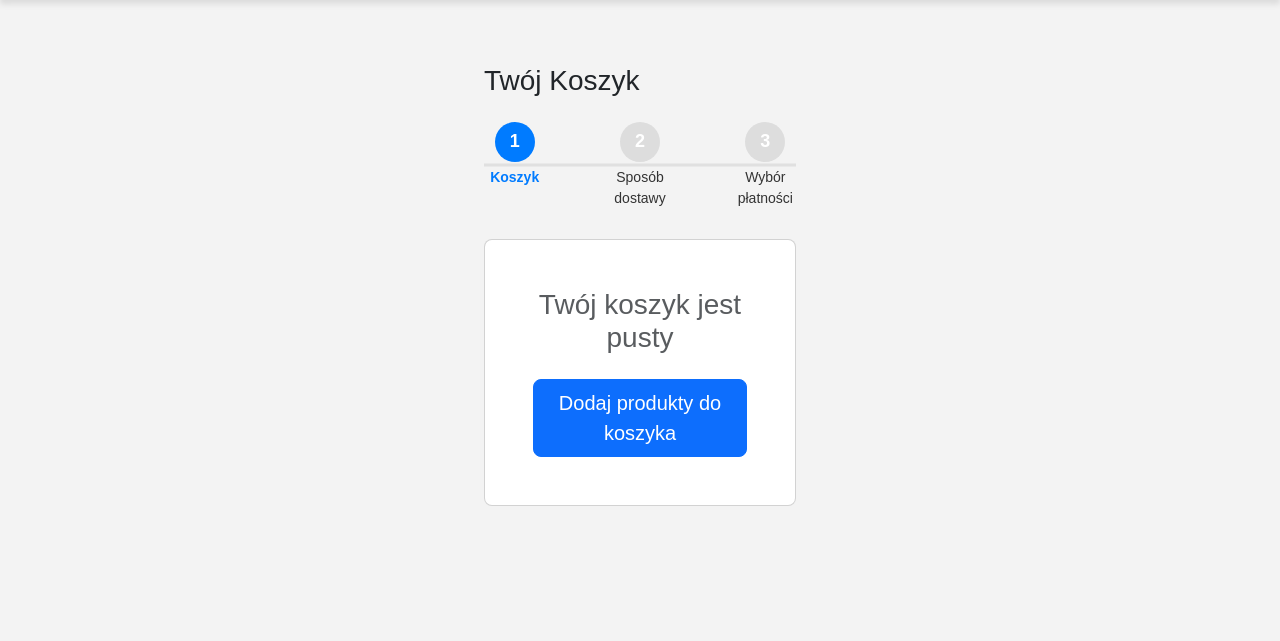
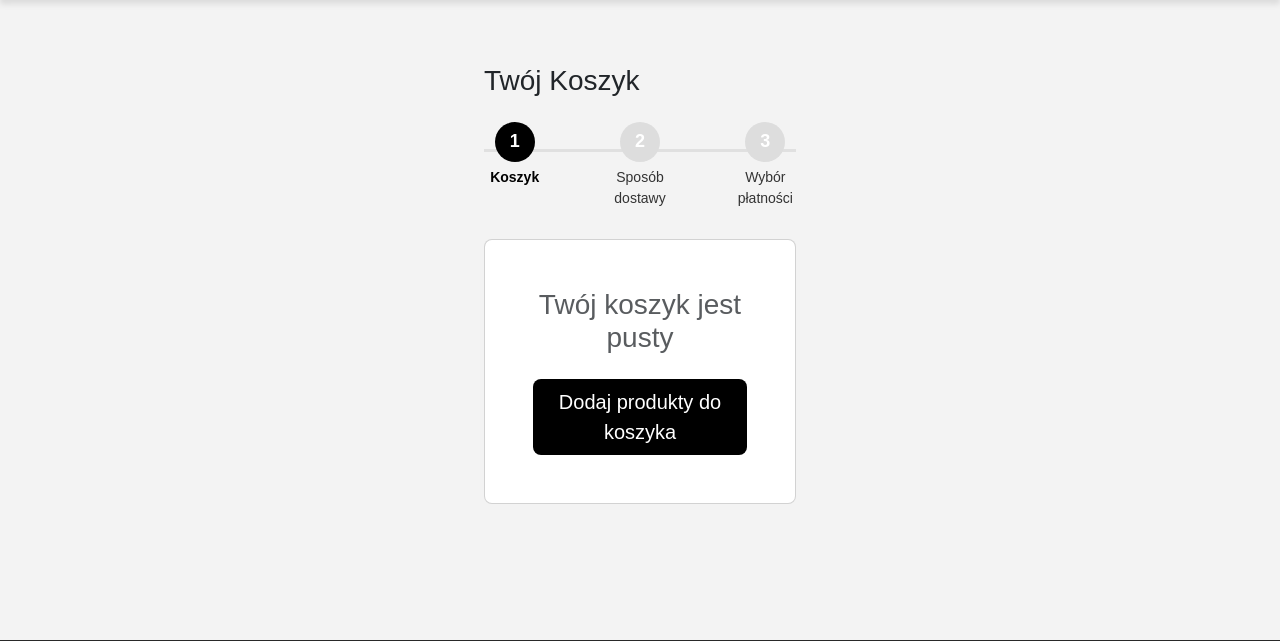
Before and after one commit to kr1s6/EngineerProject, a Django app: page /cart/ in a window 1280 px wide. Shown: the part 62-703 px from the top of the page. Run offline with Django 5.2, Linux system fonts and the light colour scheme; data that the repository does not hold is empty; some libraries are stand-ins or nearby versions.

Commit message:
cart css part 1

```diff
--- a/webStore/static/css/cart.css
+++ b/webStore/static/css/cart.css
@@ -176,13 +179,12 @@
 .progress-steps::before {
     content: '';
     position: absolute;
-    top: 50%;
+    top: 32%;
     left: 0;
     right: 0;
     height: 3px;
     background-color: #e0e0e0;
     z-index: 0;
-    transform: translateY(-50%);
 }
 
 .step {
@@ -209,7 +211,7 @@
 }
 
 .step.active .circle {
-    background-color: #007bff;
+    background-color: #000000;
     color: #fff;
 }
 
--- a/webStore/static/css/cart_detail.css
+++ b/webStore/static/css/cart_detail.css
@@ -88,3 +88,13 @@
     margin-top: 5px;
     font-size: 13px;
 }
+
+.btn-primary {
+    background-color: #000000;
+    border: none;
+    transition: background-color 0.3s ease, transform 0.3s ease;
+}
+
+.btn-primary:hover{
+    background-color: #258718;
+}
--- a/webStore/static/css/cart_forms_styles.css
+++ b/webStore/static/css/cart_forms_styles.css
@@ -1,66 +1,4 @@
 /* Główne style formularza */
-.progress-container {
-    display: flex;
-    justify-content: center;
-    align-items: center;
-    margin-bottom: 30px;
-}
-
-.progress-steps {
-    display: flex;
-    justify-content: space-between;
-    list-style: none;
-    padding: 0;
-    margin: 0;
-    max-width: 500px;
-    width: 100%;
-}
-
-.progress-steps .step {
-    display: flex;
-    flex-direction: column;
-    align-items: center;
-    text-align: center;
-}
-
-.progress-steps .circle {
-    width: 40px;
-    height: 40px;
-    border-radius: 50%;
-    background-color: #ddd;
-    display: flex;
-    justify-content: center;
-    align-items: center;
-    font-size: 18px;
-    font-weight: bold;
-    color: #fff;
-    margin-bottom: 5px;
-    transition: background-color 0.3s ease, transform 0.2s ease;
-}
-
-.progress-steps .step.completed .circle {
-    background-color: #28a745;
-}
-
-.progress-steps .step.active .circle {
-    background-color: #007bff;
-}
-
-.progress-steps .label {
-    font-size: 14px;
-    color: #333;
-}
-
-.progress-steps .step.completed .label {
-    font-weight: bold;
-    color: #28a745;
-}
-
-.progress-steps .step.active .label {
-    font-weight: bold;
-    color: #007bff;
-}
-
 .form-container {
     display: flex;
     justify-content: center;
--- a/webStore/static/css/payment.css
+++ b/webStore/static/css/payment.css
@@ -98,23 +98,6 @@
 }
 
 /* Sekcja kroków */
-.progress-container {
-    display: flex;
-    justify-content: center;
-    align-items: center;
-    margin-bottom: 30px;
-}
-
-.progress-steps {
-    display: flex;
-    justify-content: space-between;
-    list-style: none;
-    padding: 0;
-    margin: 0;
-    max-width: 500px;
-    width: 100%;
-}
-
 .progress-steps .step {
     display: flex;
     flex-direction: column;
@@ -141,10 +124,6 @@
     background-color: #28a745;
 }
 
-.progress-steps .step.active .circle {
-    background-color: #007bff;
-}
-
 .progress-steps .label {
     font-size: 14px;
     color: #333;
@@ -157,5 +136,5 @@
 
 .progress-steps .step.active .label {
     font-weight: bold;
-    color: #007bff;
+    color: #000000;
 }
--- a/webStore/templates/cart/cart_detail.html
+++ b/webStore/templates/cart/cart.html
@@ -1,12 +1,11 @@
 {% extends 'base.html' %}
 
-{% block title %}Shopping Cart - KMG{% endblock %}
+{% block title %}Koszyk - KMG{% endblock %}
 {% block add_script %}
     {#don't touch this script#}
     <script src="https://ajax.googleapis.com/ajax/libs/jquery/3.5.1/jquery.min.js"></script>
 {% endblock %}
 
-{% load custom_filters %}
 {% block content %}
     <section class="h-100">
         <div class="container h-100 py-5">
@@ -52,7 +51,8 @@
                                                     <span class="full-name d-none" id="full-name-{{ forloop.counter }}">
                                                         {{ item.product.name }}
                                                     </span>
-                                                    <a class="show-more-btn" href="javascript:void(0);" onclick="toggleName(event, {{ forloop.counter }})">
+                                                    <a class="show-more-btn" href="javascript:void(0);"
+                                                       onclick="toggleName(event, {{ forloop.counter }})">
                                                         Wiecej
                                                     </a>
                                                 {% else %}
@@ -92,7 +92,9 @@
                                         </div>
 
                                         <div class="col-md-1 col-lg-1 col-xl-1 text-end">
-                                            <a href="#" class="text-danger remove-from-cart" data-product-id="{{ item.product.id }}"><i class="fas fa-trash fa-lg"></i></a>
+                                            <a href="#" class="text-danger remove-from-cart"
+                                               data-product-id="{{ item.product.id }}"><i
+                                                    class="fas fa-trash fa-lg"></i></a>
                                         </div>
                                     </div>
                                 </div>
@@ -100,26 +102,27 @@
                         {% endfor %}
 
 
-                    {# START OF BUTTONS SECTION #}
+                        {# START OF BUTTONS SECTION #}
                         <div class="card">
                             <div class="card-body d-flex justify-content-between align-items-center">
                                 <div class="total-amount-box">
                                     Całkowita kwota: {{ total_amount|floatformat:2 }} zł
                                 </div>
-                                <button class="btn btn-lg proceed-button" onclick="window.location.href='{% url 'address_selection' %}'">
+                                <button class="btn proceed-button"
+                                        onclick="window.location.href='{% url 'address_selection' %}'">
                                     Przejdź do opcji dostawy
                                 </button>
                             </div>
                         </div>
-                    {# END OF BUTTONS SECTION #}
-                {% else %}
+                        {# END OF BUTTONS SECTION #}
+                    {% else %}
                         <div class="card rounded-3 mb-4 text-center">
                             <div class="card-body p-5">
                                 <h3 class="mb-4 text-muted">Twój koszyk jest pusty</h3>
                                 <a href="{% url 'home' %}" class="btn btn-primary btn-lg">Dodaj produkty do koszyka</a>
                             </div>
                         </div>
-                {% endif %}
+                    {% endif %}
                 </div>
             </div>
         </div>
--- a/webStore/templates/header.html
+++ b/webStore/templates/header.html
@@ -86,16 +86,16 @@
 
                 <!-- Favorites button -->
                 <th class="nav-item" onclick="location.href='{% url 'favorites' %}'" style="cursor: pointer;">
-                    <a class="nav-link mx-2 icon-text" id="favorites" title="Favorites"><i
+                    <a href="{% url 'favorites' %}" class="nav-link mx-2 icon-text" id="favorites" title="Favorites"><i
                             class="fas fa-heart me-2"></i>Favorites</a>
-                    <a class="nav-link mx-2 only-icon" id="favorites" title="Favorites"><i
+                    <a href="{% url 'favorites' %}" class="nav-link mx-2 only-icon" id="favorites" title="Favorites"><i
                             class="fas fa-heart"></i></a>
                 </th>
                 <!-- Cart button -->
                 <th class="nav-item" onclick="location.href='{% url 'cart_detail' %}'" style="cursor: pointer;">
-                    <a class="nav-link mx-2 icon-text" id="cart" title="Cart"><i
+                    <a href="{% url 'cart_detail' %}" class="nav-link mx-2 icon-text" id="cart" title="Cart"><i
                             class="fas fa-shopping-cart me-2"></i>Cart</a>
-                    <a class="nav-link mx-2 only-icon" id="cart" title="Cart"><i
+                    <a href="{% url 'cart_detail' %}" class="nav-link mx-2 only-icon" id="cart" title="Cart"><i
                             class="fas fa-shopping-cart"></i></a>
                 </th>
             </tr>
--- a/webStore/views.py
+++ b/webStore/views.py
@@ -181,7 +181,7 @@ def logout_view(request):
 
 
 class CartDetailView(CategoriesMixin, ListView):
-    template_name = 'cart/cart_detail.html'
+    template_name = 'cart/cart.html'
     context_object_name = 'cart_items'
 
     def get_queryset(self):
```
Also changed, not shown: other parts of webStore/static/css/cart.css (+29 -11 lines), webStore/templates/cart/address_selection.html (indentation only).
